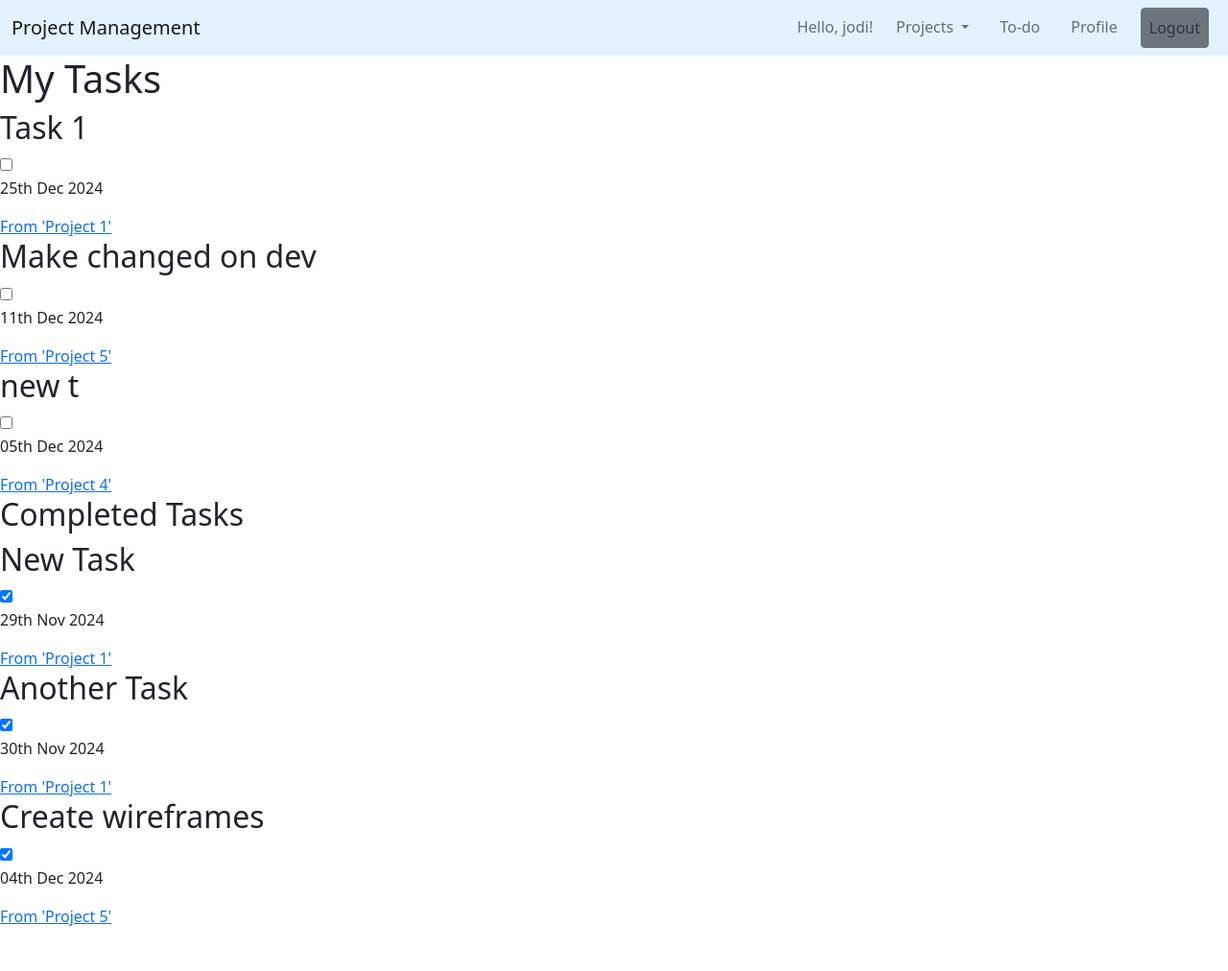
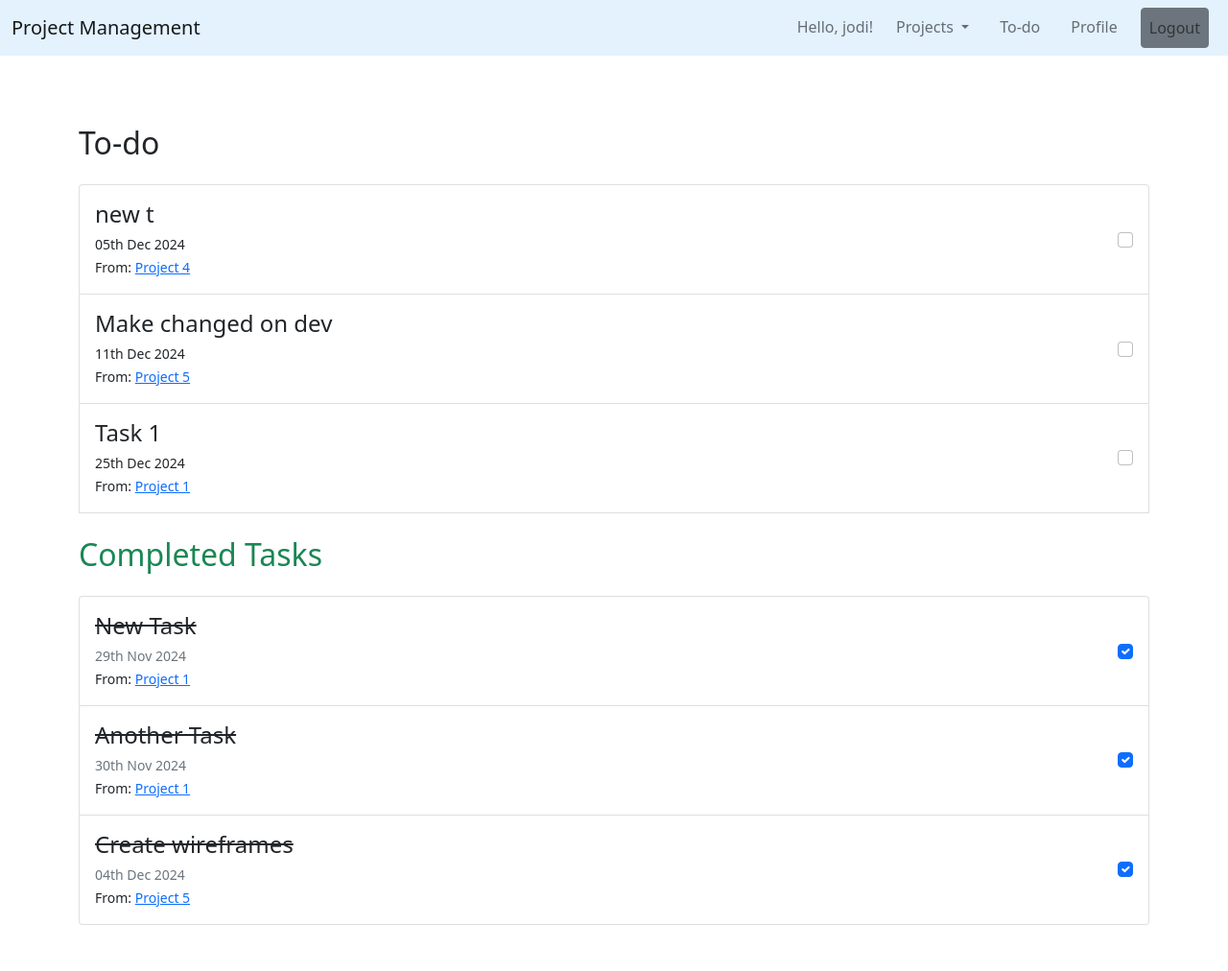
Before and after one commit to jodi-curtis/project-management, a Django app: page /projects/tasks/ in a window 1280 px wide. Shown: the whole page at 96% size. Before the commit the page ends 965 px from the top, so only its background shows below. Run offline with Django 5.2, Linux system fonts and the light colour scheme; a user stored in the database is signed in; data comes from the database, SQL or seed files in the repository; both versions use the stored data as it was after the commit; some libraries are stand-ins or nearby versions.

Commit message:
Bootstrap Styling and order tasks by due date

```diff
--- a/projects/templates/projects/project_form.html
+++ b/projects/templates/projects/project_form.html
@@ -1,8 +1,8 @@
 {% extends "projects/base.html" %}
 {% load crispy_forms_tags %}
 {% block content %}
-    <div class="container">
-        <div class="content-section bg-light text-dark rounded-3 border border-2 my-4 p-4 shadow">
+    <div class="container py-5">
+        <div class="content-section bg-light text-dark rounded-3 border border-2 p-4 shadow">
             <form method="POST">
                 {% csrf_token %}
                 <fieldset class="form-group">
--- a/tasks/templates/tasks/task_form.html
+++ b/tasks/templates/tasks/task_form.html
@@ -1,8 +1,8 @@
 {% extends "projects/base.html" %}
 {% load crispy_forms_tags %}
 {% block content %}
-<div class="container">
-    <div class="content-section bg-light text-dark rounded-3 border border-2 my-4 p-4 shadow">
+    <div class="container py-5">
+        <div class="content-section bg-light text-dark rounded-3 border border-2 p-4 shadow">
             <form method="post">
                 {% csrf_token %}
                 <fieldset class="form-group">
--- a/tasks/templates/tasks/task_list.html
+++ b/tasks/templates/tasks/task_list.html
@@ -1,42 +1,48 @@
 {% extends "projects/base.html" %}
 {% block content %}
-    <h1>My Tasks</h1>
+    <div class="container py-5">
+        <h2 class="my-4">To-do</h2>
+        <div class="list-group">
+            {% if incomplete_tasks %}
                 {% for task in incomplete_tasks %}
-
-        <h2>{{ task.name }}</h2>
-        <form method="post" action="{% url 'task-home' %}" style="display: inline;">
+                    <div class="list-group-item d-flex justify-content-between align-items-center py-3">
+                        <div>
+                            <h4 class="mb-1">{{ task.name }}</h4>
+                            <p class="mb-0"><small>{{ task.due_date|date:'dS M Y' }}</small></p>
+                            <p class="mb-0"><small>From: <a href="{% url 'project-detail' task.project.id %}">{{ task.project.name }}</a></small></p>
+                        </div>
+                        <form method="post" action="{% url 'task-home' %}">
                             {% csrf_token %}
                             <input type="hidden" name="task_id" value="{{ task.id }}">
-            <input
-                type="checkbox"
-                name="complete"
-                {% if task.complete %} checked {% endif %}
-                onchange="this.form.submit();">
+                            <input type="checkbox" name="complete" {% if task.complete %} checked {% endif %} onchange="this.form.submit();"  class="form-check-input">
                         </form>
-        <p>{{ task.due_date|date:'dS M Y' }}</p>
-        <a href="{% url 'project-detail' task.project.id %}">
-            <span>From '{{ task.project.name }}'</span>
-        </a>
+                    </div>
+                {% endfor %}
+            {% else %}
+                <p class="text-muted">No tasks in your todo list!</p>
+            {% endif %}
 
-    {% endfor %}
+        <h2 class="my-4 text-success">Completed Tasks</h2>
+        <div class="list-group">
+            {% if completed_tasks %}
+                {% for task in completed_tasks %}
+                    <div class="list-group-item d-flex justify-content-between align-items-center py-3">
+                        <div>
+                            <h4 class="text-decoration-line-through mb-1">{{ task.name }}</h4>
+                            <p class="text-muted mb-0"><small>{{ task.due_date|date:'dS M Y' }}</small></p>
+                            <p class="mb-0"><small>From: <a href="{% url 'project-detail' task.project.id %}">{{ task.project.name }}</a></small></p>
+                        </div>
 
-    <h2>Completed Tasks</h2>
-    {% for task in completed_tasks %}
-
-    <h2>{{ task.name }}</h2>
-    <form method="post" action="{% url 'task-home' %}" style="display: inline;">
+                        <form method="post" action="{% url 'task-home' %}">
                             {% csrf_token %}
                             <input type="hidden" name="task_id" value="{{ task.id }}">
-        <input
-            type="checkbox"
-            name="complete"
-            {% if task.complete %} checked {% endif %}
-            onchange="this.form.submit();">
+                            <input type="checkbox" name="complete" {% if task.complete %} checked {% endif %} onchange="this.form.submit();" class="form-check-input">
                         </form>
-    <p>{{ task.due_date|date:'dS M Y' }}</p>
-    <a href="{% url 'project-detail' task.project.id %}">
-        <span>From '{{ task.project.name }}'</span>
-    </a>
-
+                    </div>
                 {% endfor %}
+            {% else %}
+                <p class="text-muted">No completed tasks!</p>
+            {% endif %}
+        </div>
+    </div>
 {% endblock content %}
--- a/tasks/views.py
+++ b/tasks/views.py
@@ -9,12 +9,13 @@ from projects.models import Project
 class TaskListView(ListView):
     model = Task
     context_object_name = 'tasks'
+    ordering = ['due_date']
 
 
     def get_context_data(self, **kwargs):
         context = super().get_context_data(**kwargs)
-        context['completed_tasks'] = Task.objects.filter(complete=True)
-        context['incomplete_tasks'] = Task.objects.filter(complete=False)
+        context['completed_tasks'] = Task.objects.filter(complete=True).order_by('due_date')
+        context['incomplete_tasks'] = Task.objects.filter(complete=False).order_by('due_date')
         return context
 
     def post(self, request, *args, **kwargs):
```
Also changed, not shown: projects/templates/projects/project_confirm_delete.html (+9 -6 lines), users/templates/users/profile.html (+19 -17 lines), db.sqlite3. Lines whose indentation alone changed are shown as unchanged.
